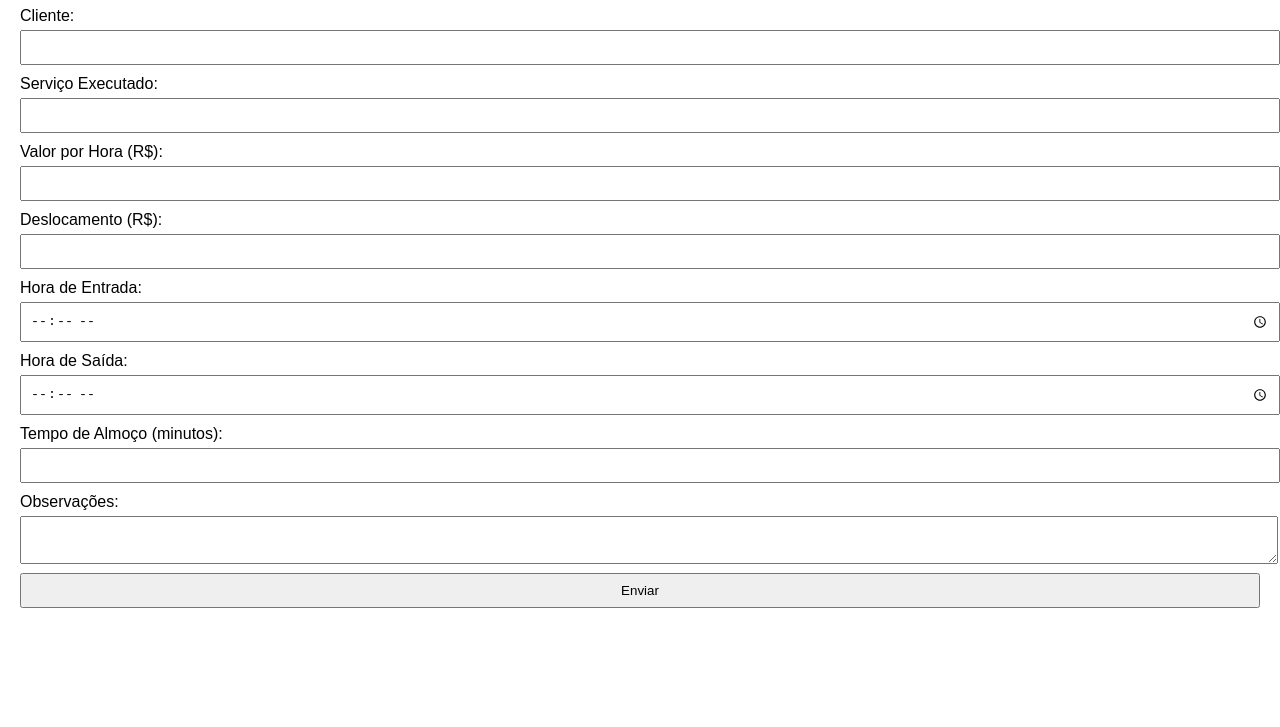
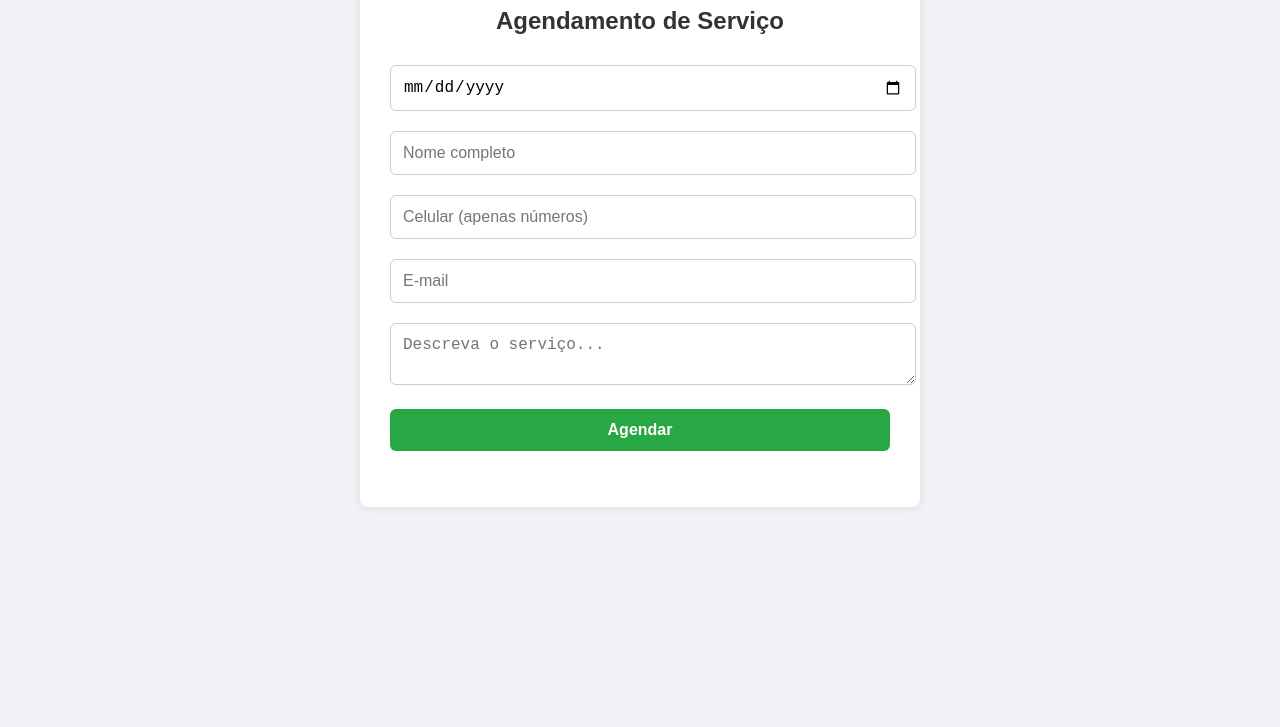
Before and after one commit to LETEDBOY/app, a plain HTML site: page index.html in a window 1280 px wide. Shown: the part 73-800 px from the top of the page. Drawn offline with Linux system fonts and the light colour scheme.

Commit message:
Update index.html

```diff
--- a/index.html
+++ b/index.html
@@ -1,65 +1,99 @@
 <!DOCTYPE html>
 <html lang="pt-BR">
 <head>
-  <meta charset="UTF-8">
-  <title>Formulário de Serviço</title>
+  <meta charset="UTF-8" />
+  <meta name="viewport" content="width=device-width, initial-scale=1" />
+  <title>Agendamento LG Multserviços</title>
   <style>
-    body { font-family: Arial; margin: 20px; }
-    label { display: block; margin-top: 10px; }
-    input, textarea, button { width: 100%; padding: 8px; margin-top: 5px; }
+    body {
+      font-family: Arial, sans-serif;
+      margin: 0; padding: 30px;
+      background-color: #f0f2f5;
+    }
+    .container {
+      max-width: 500px;
+      margin: 0 auto;
+      background: #fff;
+      padding: 30px;
+      border-radius: 8px;
+      box-shadow: 0 0 10px rgba(0,0,0,0.1);
+    }
+    h2 { text-align: center; color: #333; }
+    input, textarea, button {
+      width: 100%;
+      padding: 12px;
+      margin: 10px 0;
+      border: 1px solid #ccc;
+      border-radius: 6px;
+      font-size: 16px;
+    }
+    button {
+      background-color: #28a745;
+      color: white;
+      border: none;
+      cursor: pointer;
+      font-weight: bold;
+      transition: background-color 0.3s;
+    }
+    button:hover {
+      background-color: #218838;
+    }
+    .mensagem {
+      margin-top: 15px;
+      font-weight: bold;
+      text-align: center;
+    }
+    .erro { color: red; }
+    .sucesso { color: green; }
   </style>
 </head>
 <body>
-  <h1>Registro de Serviço</h1>
-  <form id="servicoForm">
-    <label>Cliente: <input type="text" name="cliente" required></label>
-    <label>Serviço Executado: <input type="text" name="servico" required></label>
-    <label>Valor por Hora (R$): <input type="number" name="valorHora" required></label>
-    <label>Deslocamento (R$): <input type="number" name="deslocamento" required></label>
-    <label>Hora de Entrada: <input type="time" name="horaEntrada" required></label>
-    <label>Hora de Saída: <input type="time" name="horaSaida" required></label>
-    <label>Tempo de Almoço (minutos): <input type="number" name="tempoAlmoco" required></label>
-    <label>Observações: <textarea name="observacoes"></textarea></label>
-    <button type="submit">Enviar</button>
-  </form>
+  <div class="container">
+    <h2>Agendamento de Serviço</h2>
+    <form id="formAgendamento" onsubmit="event.preventDefault(); enviarAgendamento();">
+      <input type="date" id="data" required />
+      <input type="text" id="nome" placeholder="Nome completo" required />
+      <input type="tel" id="celular" placeholder="Celular (apenas números)" pattern="[0-9]{10,11}" required />
+      <input type="email" id="email" placeholder="E-mail" required />
+      <textarea id="descricao" placeholder="Descreva o serviço..." required></textarea>
+      <button type="submit">Agendar</button>
+      <p id="mensagem" class="mensagem"></p>
+    </form>
+  </div>
 
   <script>
-    const form = document.getElementById('servicoForm');
-    form.addEventListener('submit', async (e) => {
-      e.preventDefault();
+    function enviarAgendamento() {
+      const data = document.getElementById("data").value;
+      const nome = document.getElementById("nome").value.trim();
+      const celular = document.getElementById("celular").value.trim();
+      const email = document.getElementById("email").value.trim();
+      const descricao = document.getElementById("descricao").value.trim();
+      const mensagem = document.getElementById("mensagem");
 
-      const data = Object.fromEntries(new FormData(form).entries());
+      mensagem.textContent = "Enviando...";
+      mensagem.className = "mensagem";
 
-      const comprovante = `
-        <h2>Comprovante de Serviço</h2>
-        <p><strong>Cliente:</strong> ${data.cliente}</p>
-        <p><strong>Serviço:</strong> ${data.servico}</p>
-        <p><strong>Valor Hora:</strong> R$ ${data.valorHora}</p>
-        <p><strong>Deslocamento:</strong> R$ ${data.deslocamento}</p>
-        <p><strong>Entrada:</strong> ${data.horaEntrada}</p>
-        <p><strong>Saída:</strong> ${data.horaSaida}</p>
-        <p><strong>Almoço:</strong> ${data.tempoAlmoco} minutos</p>
-        <p><strong>Observações:</strong> ${data.observacoes}</p>
-        <p><em>Emitido automaticamente</em></p>
-      `;
-
-      try {
-        // Envia para o GAS
-        await fetch('https://script.google.com/macros/s/AKfycbxVndBJrBO1dTNWxS6PU1AYSE1HT7sCRlvFNOfxbwRrVHRLeC6Qbd30jrbsXNrp6jFD/exec', {
-          method: 'POST',
-          headers: { 'Content-Type': 'application/json' },
-          body: JSON.stringify(data),
-        });
-
-        // Abre comprovante para imprimir
-        const w = window.open('', '', 'width=800,height=600');
-        w.document.write(comprovante);
-        w.document.close();
-        w.print();
-      } catch (error) {
-        alert('Erro ao enviar: ' + error.message);
-      }
-    });
+      fetch("https://script.google.com/macros/s/AKfycbxVndBJrBO1dTNWxS6PU1AYSE1HT7sCRlvFNOfxbwRrVHRLeC6Qbd30jrbsXNrp6jFD/exec", {
+        method: "POST",
+        body: JSON.stringify({ data, nome, celular, email, descricao }),
+        headers: { "Content-Type": "application/json" }
+      })
+      .then(res => res.json())
+      .then(response => {
+        if(response.status === "sucesso") {
+          mensagem.textContent = "✅ Agendamento realizado com sucesso!";
+          mensagem.className = "mensagem sucesso";
+          document.getElementById("formAgendamento").reset();
+        } else {
+          mensagem.textContent = "⚠️ " + response.mensagem;
+          mensagem.className = "mensagem erro";
+        }
+      })
+      .catch(() => {
+        mensagem.textContent = "Erro ao enviar agendamento.";
+        mensagem.className = "mensagem erro";
+      });
+    }
   </script>
 </body>
 </html>
```
